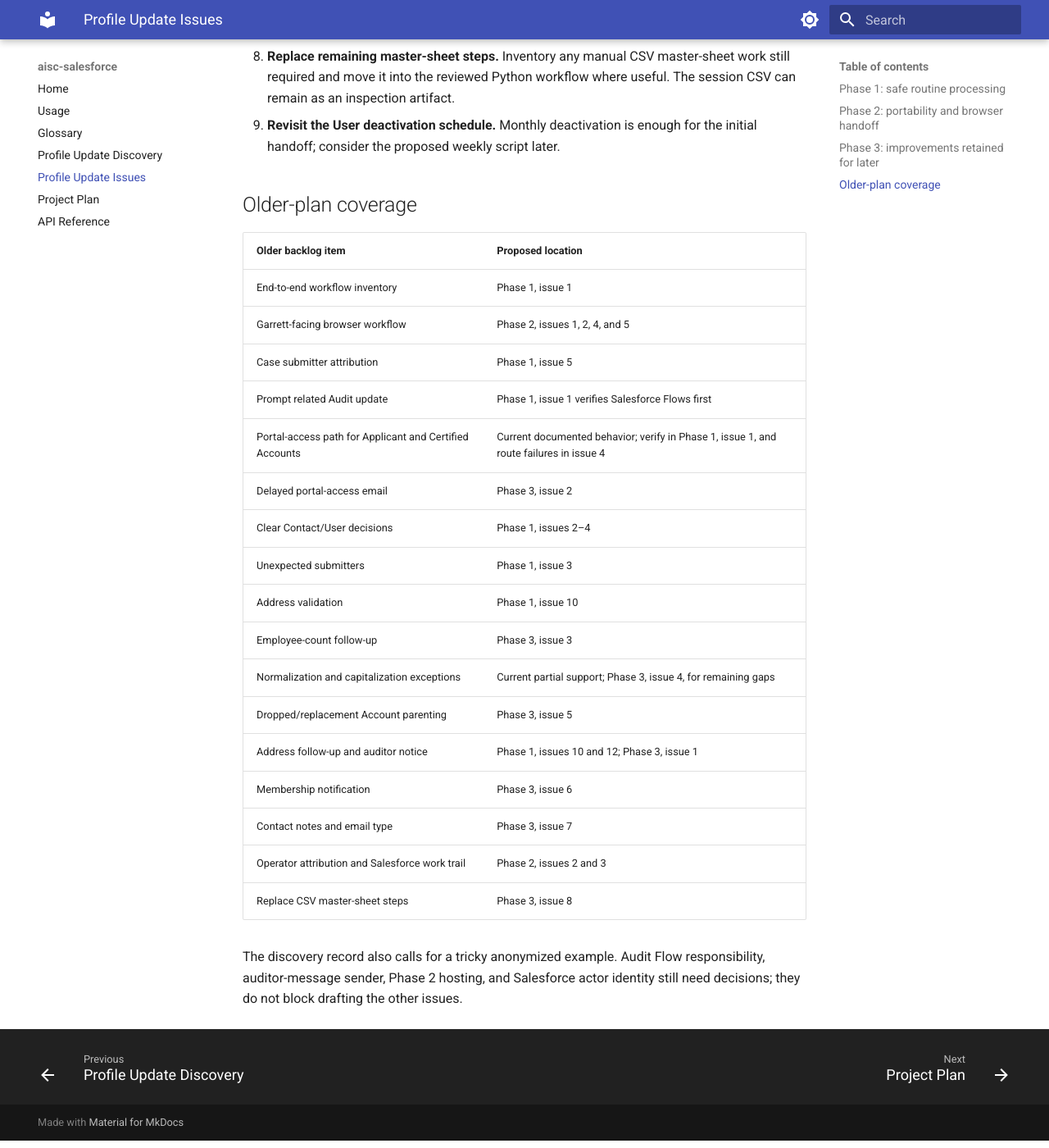
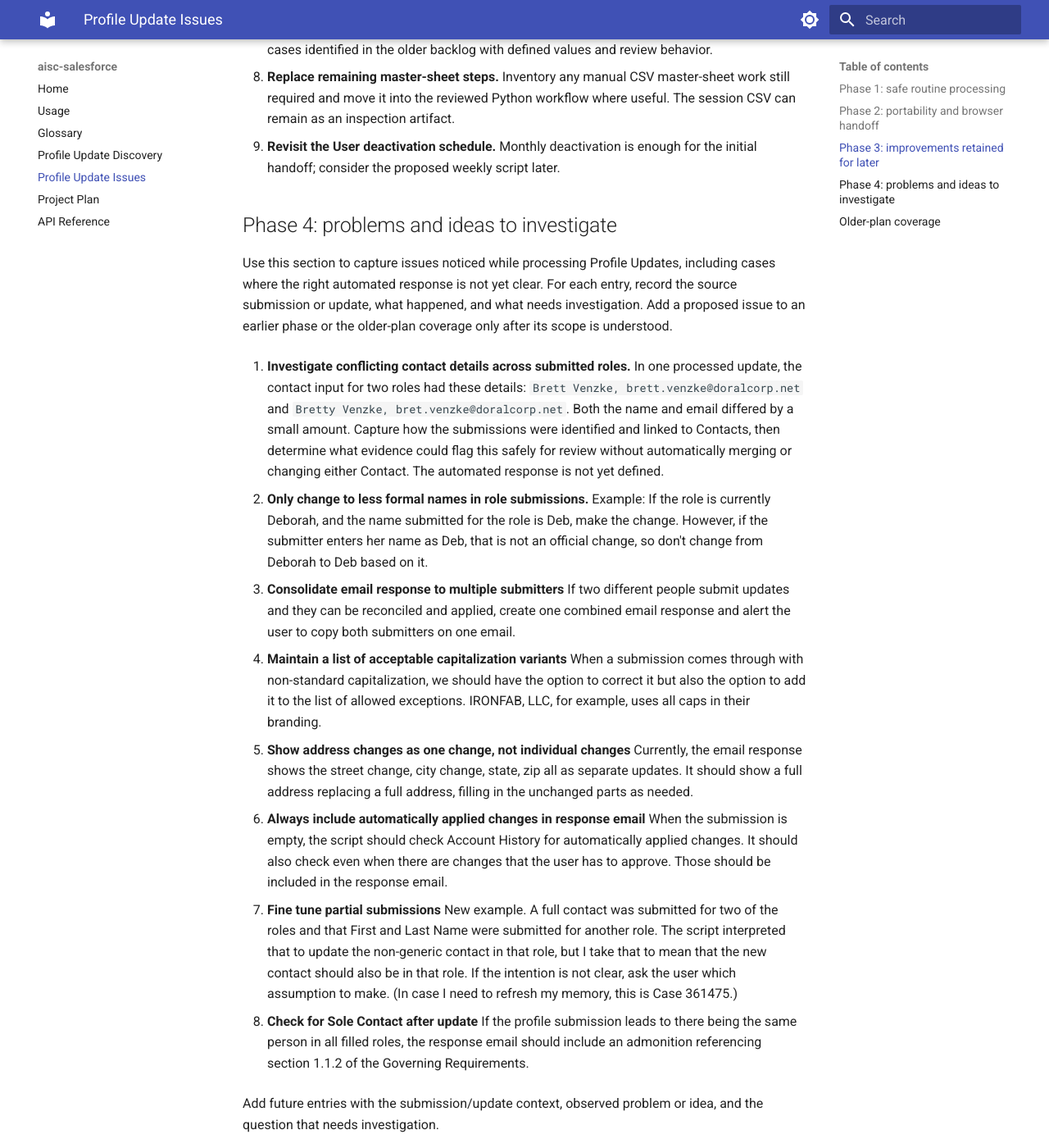
Before and after one commit to MauxBoyle/aisc-sf, an MkDocs documentation site: the page built from docs/profile-update-modernization-issues.md, in a window 1280 px wide and 1400 px high, scrolled down 4137 px. Shown: the whole window at 82% size. Built offline with MkDocs 1.6.1 and Material for MkDocs 9.7.7, drawn with Linux system fonts in a browser that asks for light colours; some of the changed text lies outside the part shown.

Commit message:
update task longlist

```diff
--- a/docs/profile-update-modernization-issues.md
+++ b/docs/profile-update-modernization-issues.md
@@ -7,7 +7,8 @@ The [older project plan](project-plan-revised.md#1-profile-updates-contacts-and-
 contains the wider backlog. Phase 1 makes routine decisions safe in the
 existing workflow. Phase 2 makes that workflow portable, adds a visible work
 trail, and completes the Garrett browser handoff. Phase 3 keeps useful work
-visible after that handoff.
+visible after that handoff. Phase 4 is a place to capture new problems and
+ideas while the workflow is in use.
 
 ## Phase 1: safe routine processing
 
@@ -184,6 +185,62 @@ shared Python services.
 9. **Revisit the User deactivation schedule.** Monthly deactivation is enough
     for the initial handoff; consider the proposed weekly script later.
 
+## Phase 4: problems and ideas to investigate
+
+Use this section to capture issues noticed while processing Profile Updates,
+including cases where the right automated response is not yet clear. For each
+entry, record the source submission or update, what happened, and what needs
+investigation. Add a proposed issue to an earlier phase or the older-plan
+coverage only after its scope is understood.
+
+1. **Investigate conflicting contact details across submitted roles.** In one
+   processed update, the contact input for two roles had these details:
+   `Brett Venzke, brett.venzke@doralcorp.net` and `Bretty Venzke,
+   bret.venzke@doralcorp.net`. Both the name and email differed by a small
+   amount. Capture how the submissions were identified and linked to Contacts,
+   then determine what evidence could flag this safely for review without
+   automatically merging or changing either Contact. The automated response
+   is not yet defined.
+
+2. **Only change to less formal names in role submissions.** Example: If the
+   role is currently Deborah, and the name submitted for the role is Deb,
+   make the change. However, if the submitter enters her name as Deb, that is
+   not an official change, so don't change from Deborah to Deb based on it.
+
+3. **Consolidate email response to multiple submitters** If two different
+   people submit updates and they can be reconciled and applied, create one
+   combined email response and alert the user to copy both submitters on one
+   email.
+
+4. **Maintain a list of acceptable capitalization variants** When a submission
+   comes through with non-standard capitalization, we should have the option
+   to correct it but also the option to add it to the list of allowed
+   exceptions. IRONFAB, LLC, for example, uses all caps in their branding.
+
+5. **Show address changes as one change, not individual changes** Currently, the
+   email response shows the street change, city change, state, zip all as separate
+   updates. It should show a full address replacing a full address, filling in the
+   unchanged parts as needed.
+
+6. **Always include automatically applied changes in response email** When the
+   submission is empty, the script should check Account History for automatically
+   applied changes. It should also check even when there are changes that the
+   user has to approve. Those should be included in the response email.
+
+7. **Fine tune partial submissions** New example. A full contact was submitted for
+   two of the roles and that First and Last Name were submitted for another role.
+   The script interpreted that to update the non-generic contact in that role, but
+   I take that to mean that the new contact should also be in that role. If the
+   intention is not clear, ask the user which assumption to make.  (In case I need
+   to refresh my memory, this is Case 361475.)
+
+8. **Check for Sole Contact after update** If the profile submission leads to
+   there being the same person in all filled roles, the response email should
+   include an admonition referencing section 1.1.2 of the Governing Requirements.
+
+Add future entries with the submission/update context, observed problem or
+idea, and the question that needs investigation.
+
 ## Older-plan coverage
 
 | Older backlog item | Proposed location |
```
